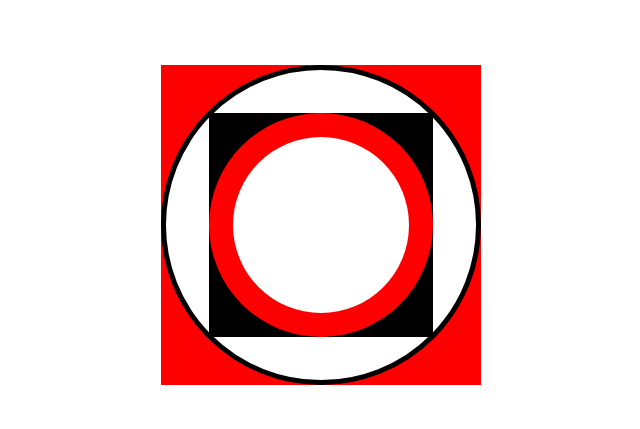
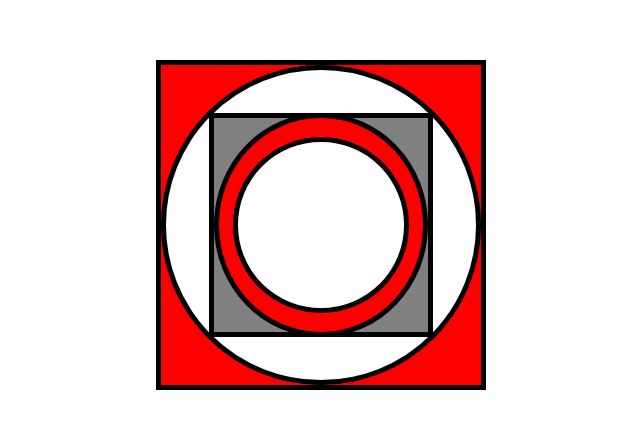
Before and after one commit to WilberEV/Test4, a plain HTML site: page index.html in a window 1280 px wide. Shown: the part 175-604 px from the top of the page, without its empty margins (319-959 px from the left). Drawn offline with Linux system fonts and the light colour scheme.

Commit message:
Ajustes finales

```diff
--- a/css/styles.css
+++ b/css/styles.css
@@ -16,6 +16,7 @@ body{
 height: 20em;
 width: 20em;
 
+border: 0.35em solid black;
 background-color: red;
 display: flex;
 
@@ -33,10 +34,11 @@ display: flex;
         align-items: center;
     }
         #cuadroI{
-            height: 14em;
-            width: 14em;
+            height: 13.35em;
+            width: 13.35em;
 
-            background-color: black;
+            background-color: gray;
+            border: 0.35em solid black;
 
             display: flex;
             justify-content: center;
@@ -44,21 +46,25 @@ display: flex;
         }
             #cir2{
 
-                height: 14em;
-                width: 14em;
+                height: 13.35em;
+                width: 13.35em;
                 border-radius: 50%;
 
                 background-color: red;
+                border: 0.35em solid black;
+
                 display: flex;
 
                 justify-content: center;
                 align-items: center;
             }
                 #cir3{
-                    height: 11em;
-                    width: 11em;
+                    height: 10.35em;
+                    width: 10.35em;
                     border-radius: 50%;
 
                     background-color: white;
+                    border: 0.35em solid black;
+
                     display: flex;
                 }
```
